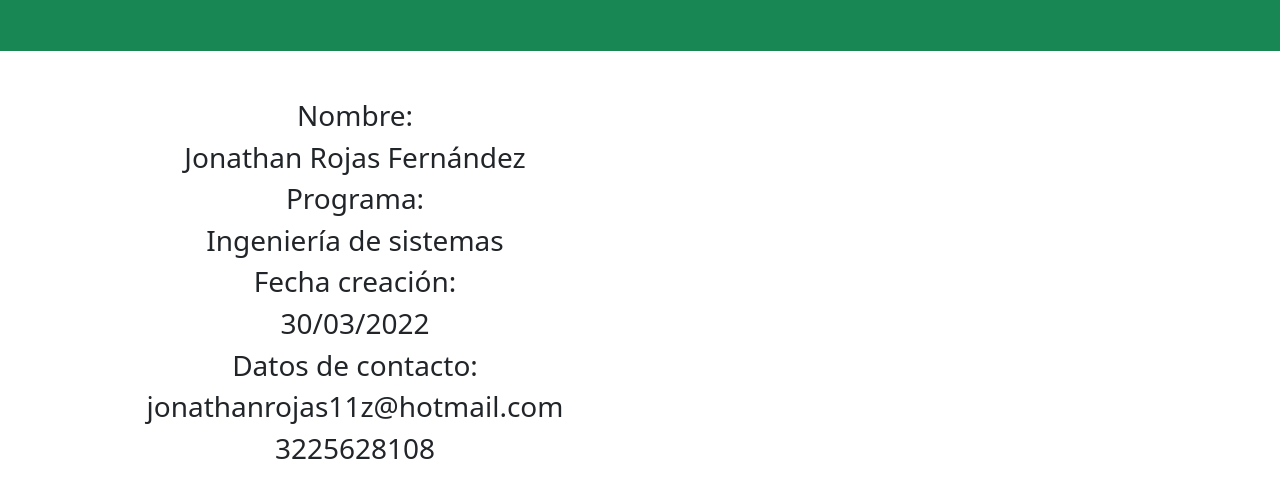
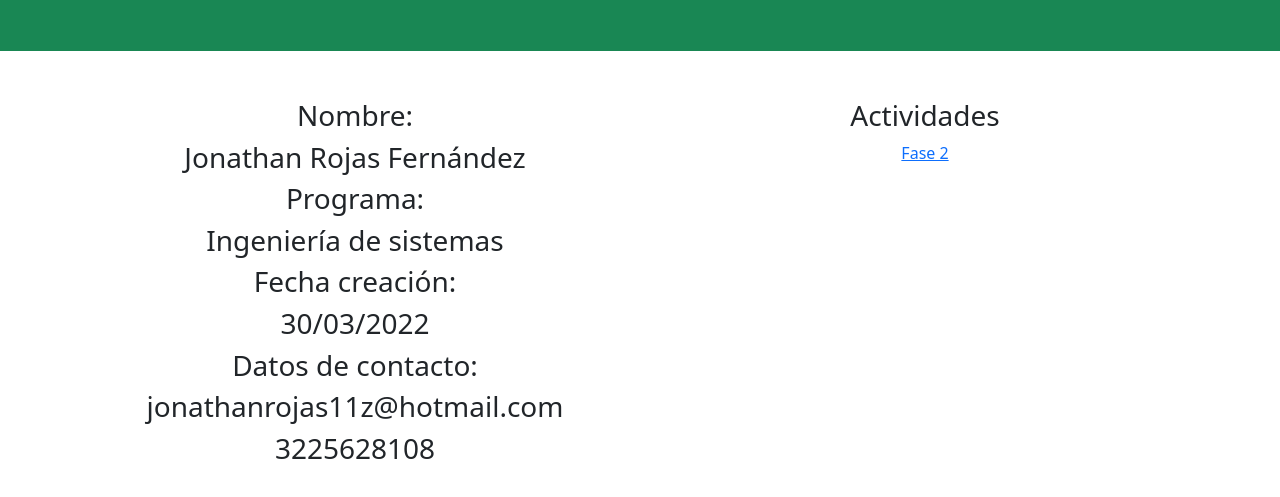
Before and after one commit to JonathanRojas11z/DSW-JonathanRojas, a plain HTML site: page Index.html in a window 1280 px wide. Shown: the part 101-598 px from the top of the page. Drawn offline with nearby package versions, Linux system fonts and the light colour scheme.

Commit message:
Actualizacion fase 2

```diff
--- a/Index.html
+++ b/Index.html
@@ -30,6 +30,14 @@
                    <h3>3225628108</h3>
 
                </div>
+               <div class="col-md-6">
+                   <div class="text-center">
+                       <h3>Actividades</h3>
+                       <div class="text-center">
+                           <a href="fase2/design.html">Fase 2</a>
+                       </div>
+                   </div>
+               </div>
            </div>
        </div>
 
```
